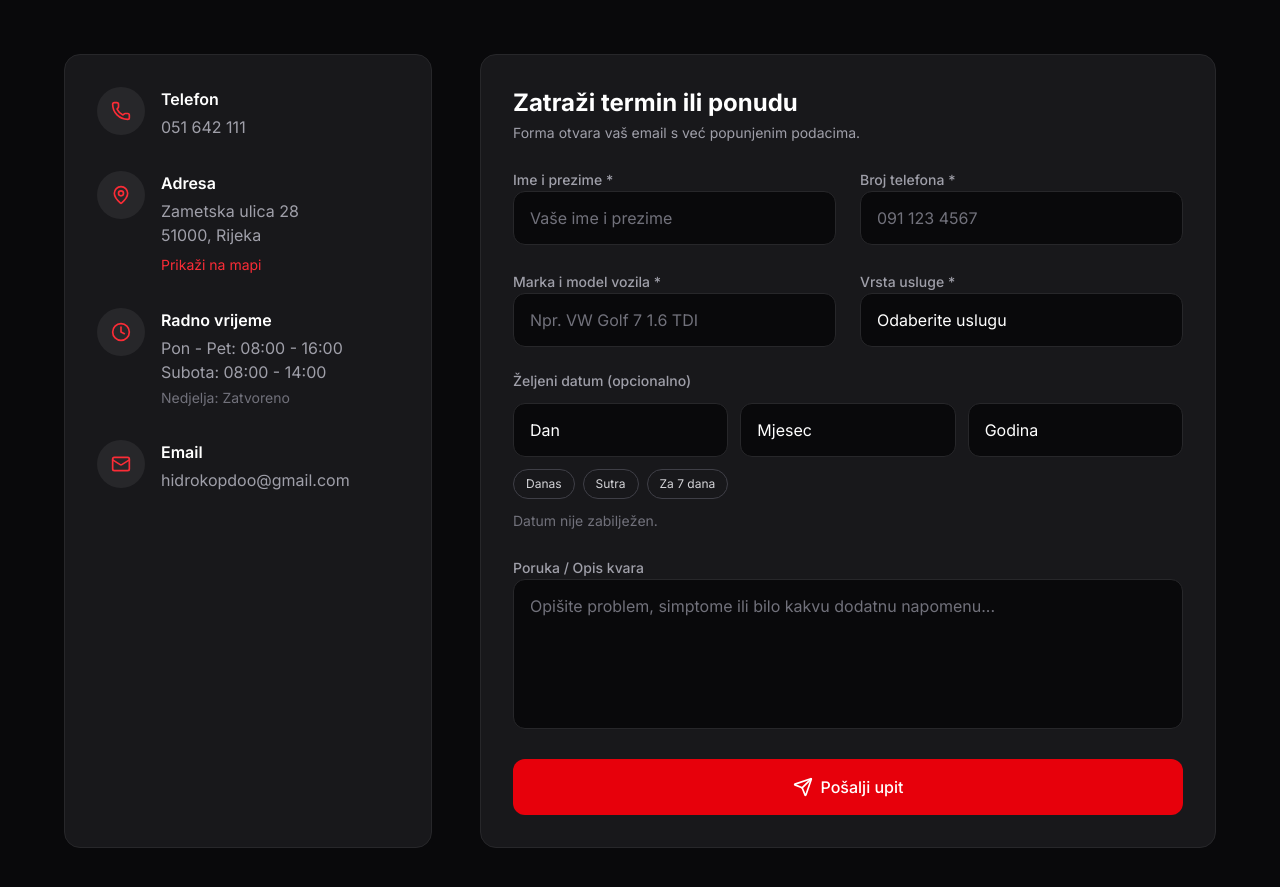
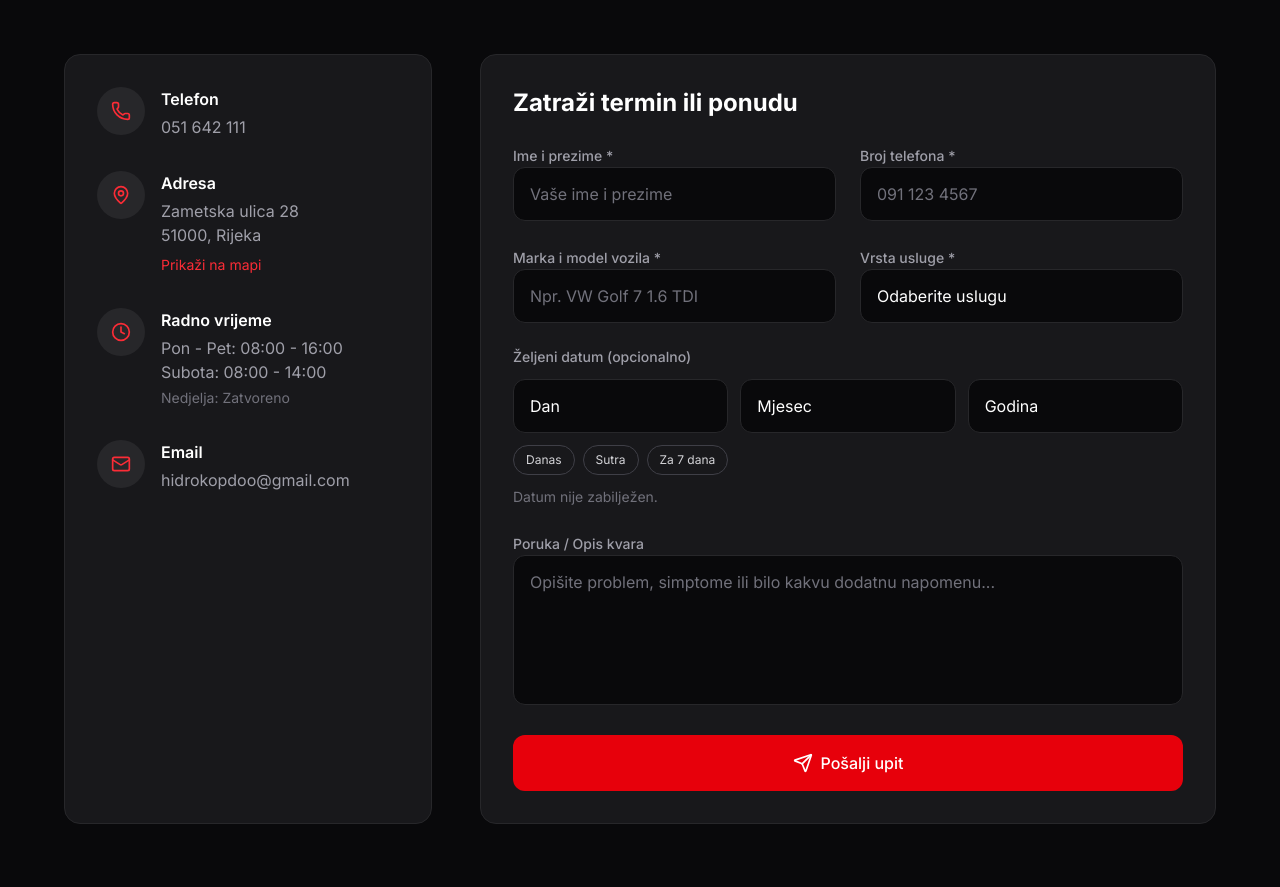
Before and after one commit to MDemirovic/HIDROKOP---HP-Auto, a React (Vite) app: page / in a window 1280 px wide. Shown: the part 6800-7687 px from the top of the page. Built offline with nearby package versions, Linux system fonts and the light colour scheme.

Commit message:
feat: add favicon and update HTML head; remove unnecessary paragraph from Contact component

```diff
--- a/index.html
+++ b/index.html
@@ -8,6 +8,9 @@
       name="description"
       content="Hidrokop-HP Auto je autoservis u Rijeci za dijagnostiku, popravke i prodaju autodijelova. Brza usluga, pouzdan servis i iskustvo."
     />
+    <link rel="icon" type="image/svg+xml" href="/favicon.svg" />
+    <link rel="alternate icon" type="image/png" href="/logo.png" />
+    <link rel="shortcut icon" type="image/png" href="/logo.png" />
     <link rel="preconnect" href="https://fonts.googleapis.com">
     <link rel="preconnect" href="https://fonts.gstatic.com" crossorigin>
     <link href="https://fonts.googleapis.com/css2?family=Inter:wght@300;400;500;600;700;800&display=swap" rel="stylesheet">
--- a/src/components/Contact.tsx
+++ b/src/components/Contact.tsx
@@ -307,7 +307,6 @@ export default function Contact() {
               <div className="flex flex-col gap-2 md:flex-row md:items-end md:justify-between">
                 <div>
                   <h3 className="text-2xl font-bold text-white">Zatraži termin ili ponudu</h3>
-                  <p className="mt-1 text-sm text-zinc-400">Forma otvara vaš email s već popunjenim podacima.</p>
                 </div>
               </div>
 
```
Also changed, not shown: public/favicon.svg (added).
